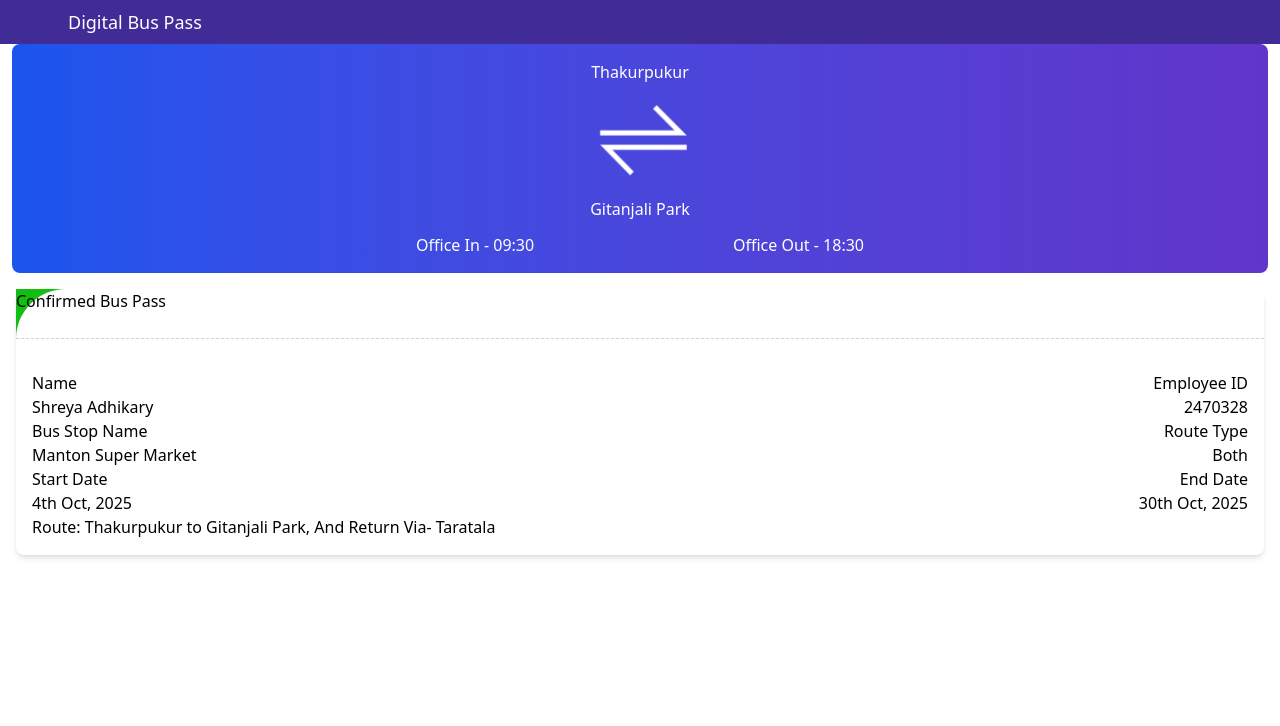
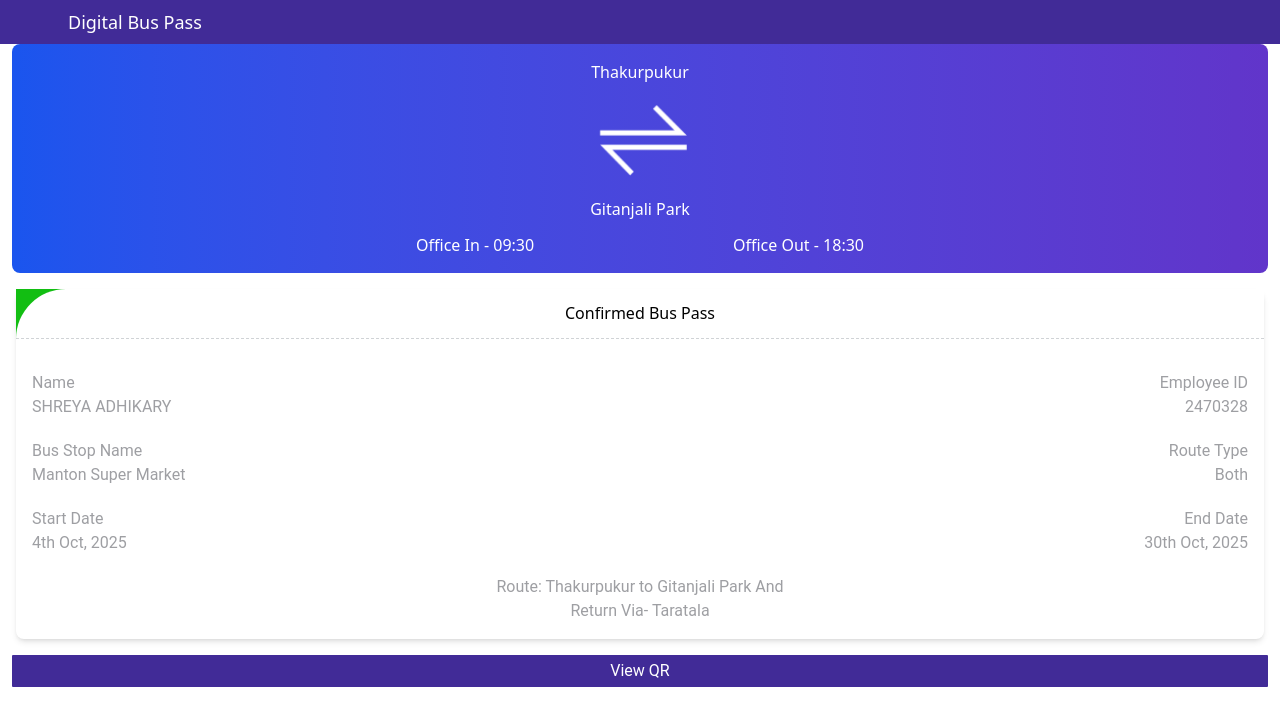
Before and after one commit to Raj-Banerjee/Bus-Pass, a React (Vite) app: page / in a window 1280 px wide. Shown: the top 726 px of the page. Built offline with nearby package versions, Linux system fonts and the light colour scheme; some icons are missing.

Commit message:
Update Content and Add Button

```diff
--- a/src/components/nameCard.jsx
+++ b/src/components/nameCard.jsx
@@ -16,24 +16,28 @@ const NameCard = () => {
     borderBottom: '1px dashed #d0d3d6',
     height: '50px',
     width: '100%',
+    justifyItems: 'center',
+    display: 'flex',
+    alignItems: 'center',
+    justifyContent: 'center',
   }}>
     Confirmed Bus Pass
   </div>
 </div>
 
 
-        <div className="p-4">
-          <div className="flex justify-between">
+        <div className="p-4 content-fonts">
+          <div className="flex justify-between pb-5">
             <div className="justify-items-start">
               <div className="text">Name</div>
-              <div className="text">Shreya Adhikary</div>
+              <div className="text">SHREYA ADHIKARY</div>
             </div>
             <div className="justify-items-end">
               <div className="text">Employee ID</div>
               <div className="text">2470328</div>
             </div>
           </div>
-          <div className="flex justify-between">
+          <div className="flex justify-between pb-5">
             <div className="justify-items-start">
               <div className="text">Bus Stop Name</div>
               <div className="text">Manton Super Market</div>
@@ -43,7 +47,7 @@ const NameCard = () => {
               <div className="text">Both</div>
             </div>
           </div>
-          <div className="flex justify-between">
+          <div className="flex justify-between pb-5">
             <div className="justify-items-start">
               <div className="text">Start Date</div>
               <div className="text">4th Oct, 2025</div>
@@ -54,12 +58,19 @@ const NameCard = () => {
             </div>
           </div>
 
+        <div className="justify-items-center text-center">
+
           <div>
-            {" "}
-            Route: Thakurpukur to Gitanjali Park, And Return Via- Taratala
+            Route: Thakurpukur to Gitanjali Park And
           </div>
+          <div>Return Via- Taratala</div>
         </div>
+        </div>
+
       </div>
+        <div className="p-1 mx-3 text-center content-fonts" style={{backgroundColor: '#412B97' , color: 'white', borderRadius: '1px'}}>
+            View QR
+        </div>
     </>
   );
 };
--- a/src/components/styles.css
+++ b/src/components/styles.css
@@ -1,10 +1,5 @@
-.green-border {
-    background: linear-gradient(90deg, #4caf50, #81c784);
-    height: 400%;
-
+.content-fonts{
+    font-family: 'Roboto', sans-serif;
+    font-weight: 400;
+    color: #9e9fa3;
 }
-.green-content{
-    background-color: white;
-    border-radius: 50%;
-    height: 40%;
-}
```
